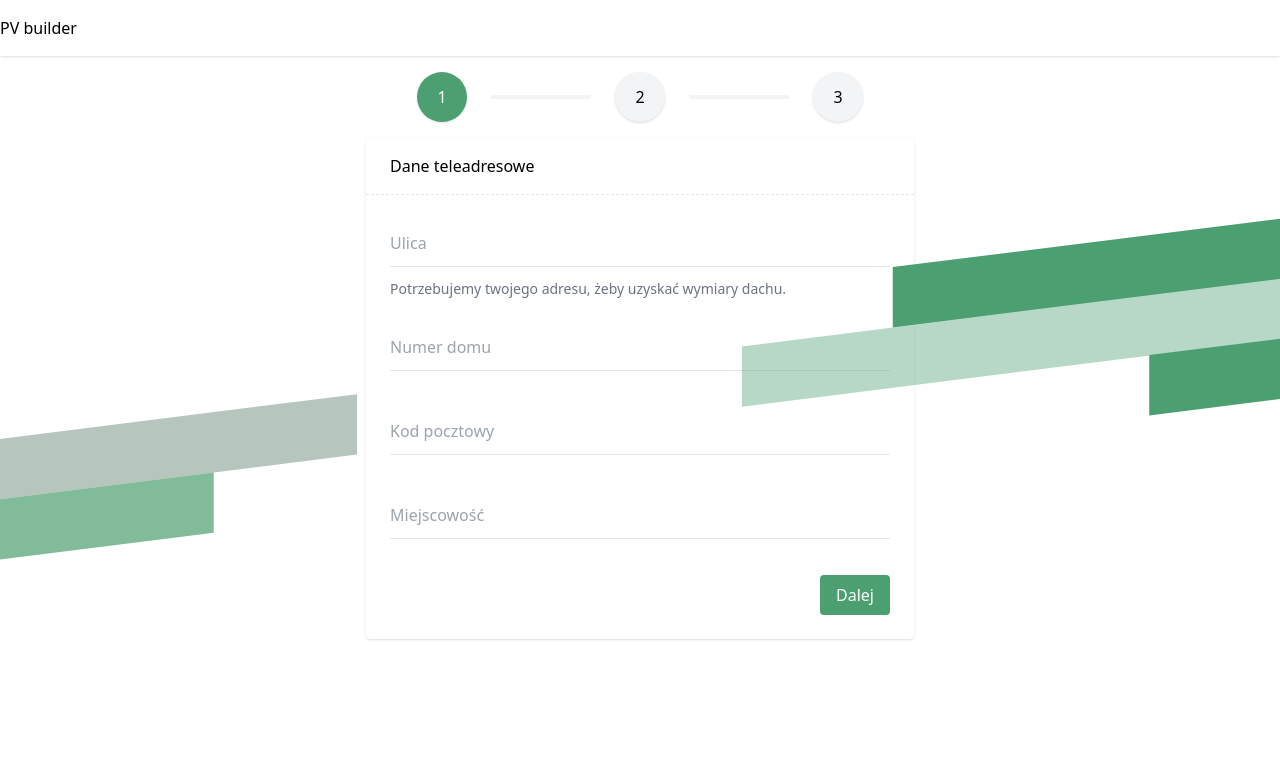
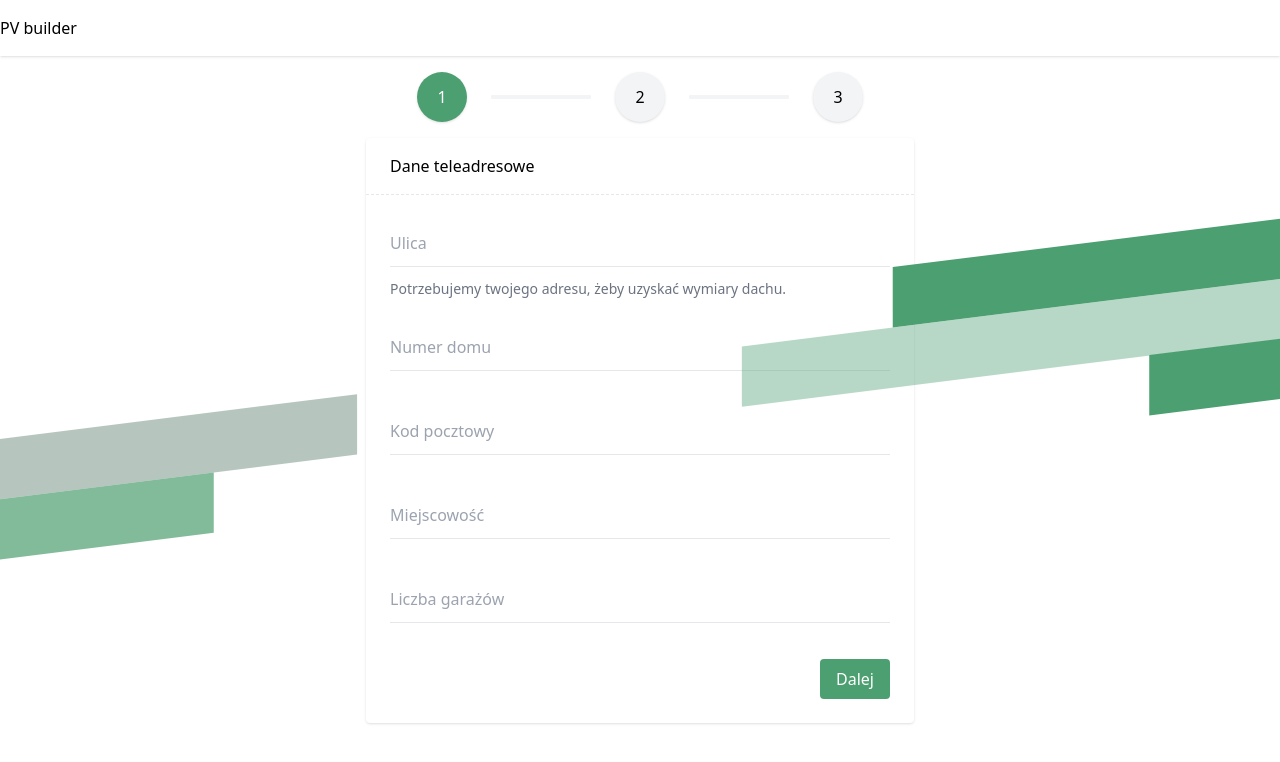
Before and after one commit to jacobKl/kosciuszkon-2025, a React (Vite) app in the folder frontend/: page / in a window 1280 px wide. Shown: the top 762 px of the page. Built offline with nearby package versions, Linux system fonts and the light colour scheme.

Commit message:
Frontend: external_garage_count

```diff
--- a/frontend/src/components/AddressForm/index.tsx
+++ b/frontend/src/components/AddressForm/index.tsx
@@ -13,12 +13,12 @@ const AddressForm = () => {
     formState: { errors },
   } = useForm({});
 
-  const { setStep, setFormState } : AppContextType = useAppContext();
+  const { setStep, setFormState }: AppContextType = useAppContext();
 
-  const onSubmit = (data : FormState) => {
+  const onSubmit = (data: FormState) => {
     setFormState(data);
     setStep(2);
-  }
+  };
 
   return (
     <Card title="Dane teleadresowe">
@@ -60,6 +60,15 @@ const AddressForm = () => {
           name="city"
         />
 
+        <Input
+          label="Liczba garażów"
+          register={register("external_garage_count", {
+            required: "To pole jest wymagane",
+          })}
+          error={errors?.external_garage_count?.message}
+          name="external_garage_count"
+        />
+
         <div className="flex justify-end">
           <input type="submit" value="Dalej" className="button-primary" />
         </div>
--- a/frontend/src/components/Layout/index.tsx
+++ b/frontend/src/components/Layout/index.tsx
@@ -7,7 +7,7 @@ const Layout = ({ children }: { children?: ReactNode }) => {
   return (
     <>
       <Ribbons />
-      <Loader />
+      {/* <Loader /> */}
       <Header />
       <main className="container mx-auto flex justify-center align-center flex-col min-h-[calc(100vh - 60px)] py-4">
         {children}
--- a/frontend/src/context/AppContextProvider.tsx
+++ b/frontend/src/context/AppContextProvider.tsx
@@ -12,6 +12,7 @@ export type FormState = {
   number: string;
   postalcode: string;
   city: string;
+  external_garage_count: string;
 };
 
 export type AppContextType = {
@@ -31,6 +32,7 @@ const AppContextProvider = ({ children }: { children: ReactNode }) => {
     number: "",
     postalcode: "",
     city: "",
+    external_garage_count: ""
   });
 
   return (
```
Lines whose indentation alone changed are shown as unchanged.
